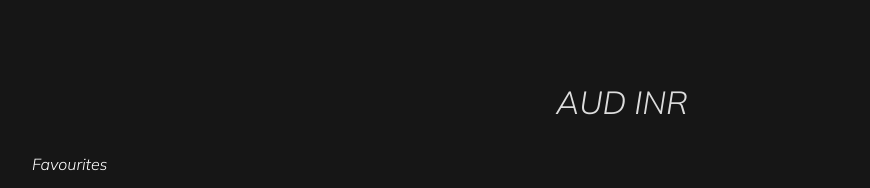
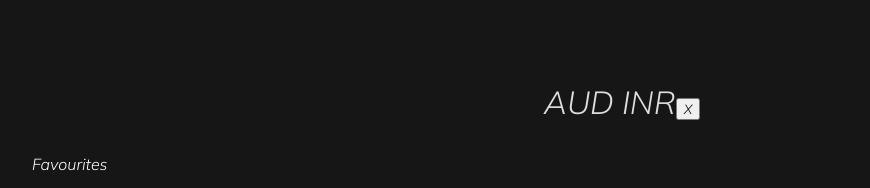
Before and after one commit to anuachu/Currency_converter_app, a React (Create React App) app: page /Favourites in a window 1280 px wide. Both pictures are taken after a click on the button "Save the conversion". Shown: the top 188 px of the page, without its empty margins (18-888 px from the left). Built offline with nearby package versions, Linux system fonts and the light colour scheme.

Commit message:
added remove button

```diff
--- a/src/Favourites.js
+++ b/src/Favourites.js
@@ -1,10 +1,11 @@
-function Favourites({ fav , changeLayer}) {
+function Favourites({ fav , changeLayer,remove}) {
   return (
     <div className="favorites">
       <section className="fav">
         {fav.map((fav, index) =>
           <p key={index}
           onClick={() => changeLayer(index)}>{fav}
+          <button onClick={() => remove(index)}>X</button>
           </p>
         )}
       </section>
```
